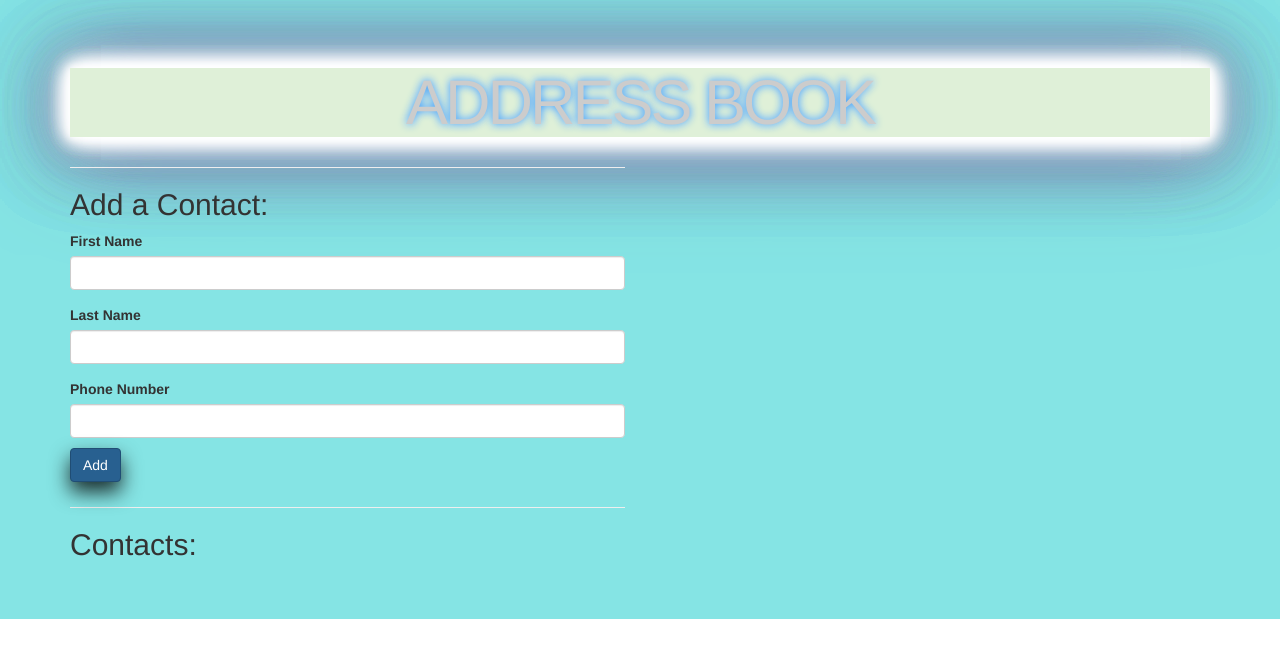
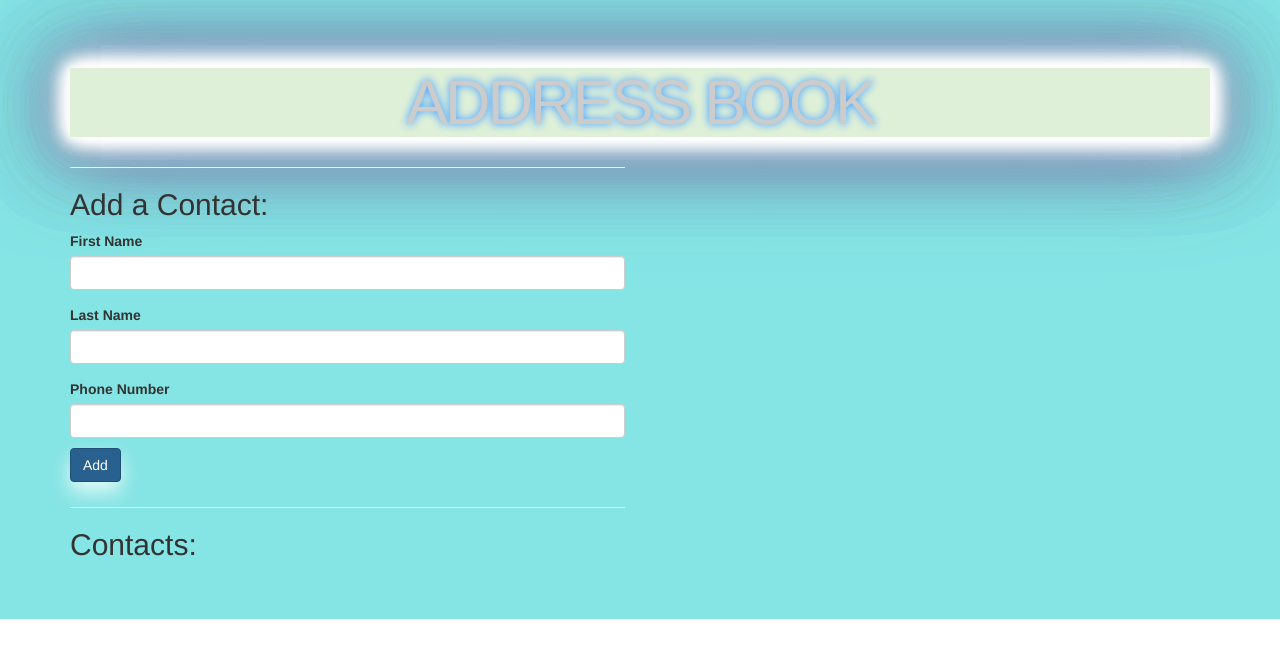
Before and after one commit to tytyhibye/address-book, a plain HTML site: page index.html in a window 1280 px wide. In both pictures the pointer is over the button "Add". Drawn offline with Linux system fonts and the light colour scheme.

Commit message:
final commit as we move to the linkedin section.
co-authored-by Maria-Lagunero <maria58@gmail.com>

```diff
--- a/css/styles.css
+++ b/css/styles.css
@@ -5,7 +5,7 @@
 }
 .btn:hover {
   transform: translateY(-5px);
-  box-shadow: 0 10px 20px rgba(0, 0, 0, 0.801);
+  box-shadow: 0 10px 20px rgba(255, 255, 255, 0.801);
 }
 .jumbotron {
   background-color: rgb(133, 228, 228);
```
